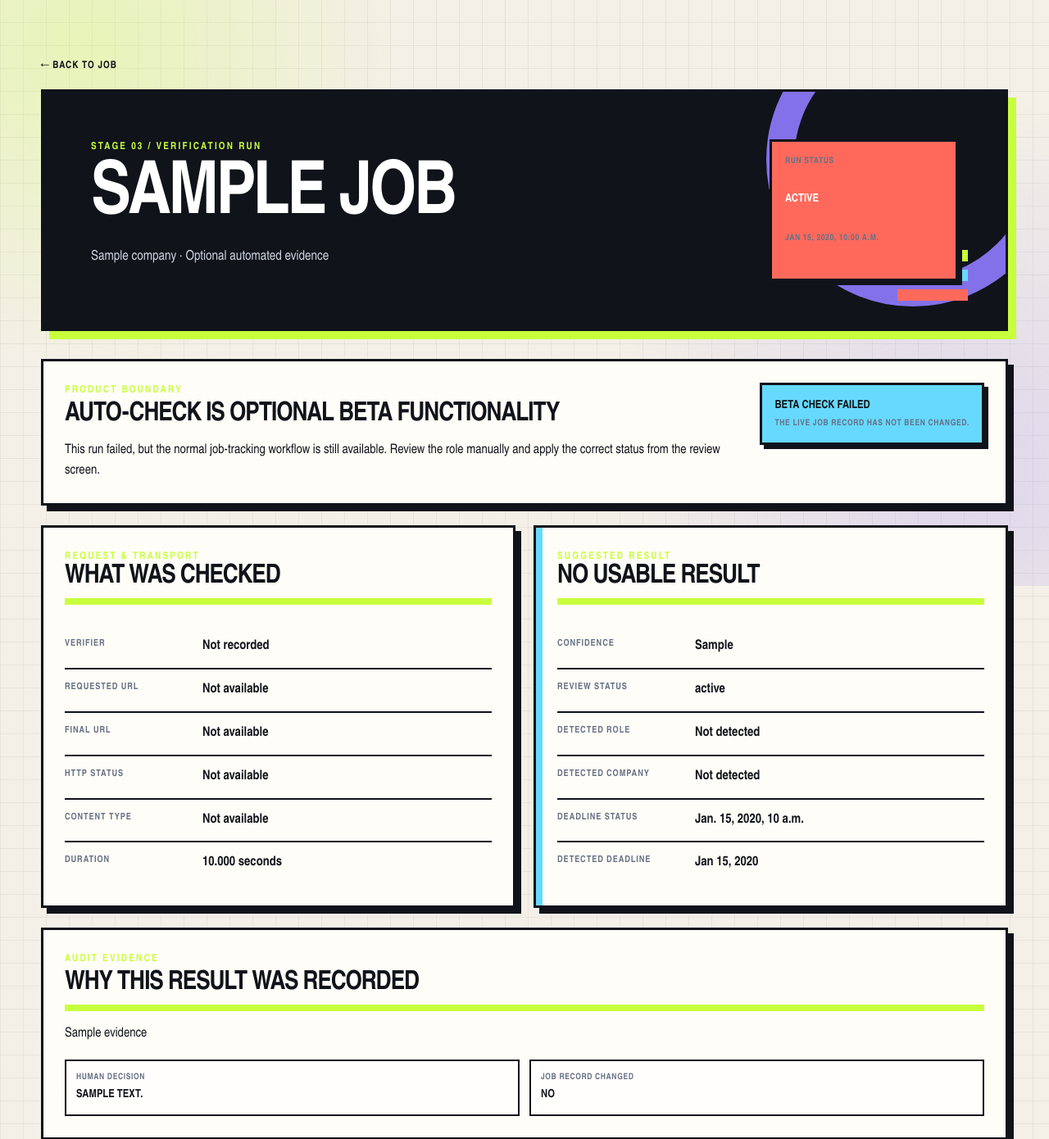
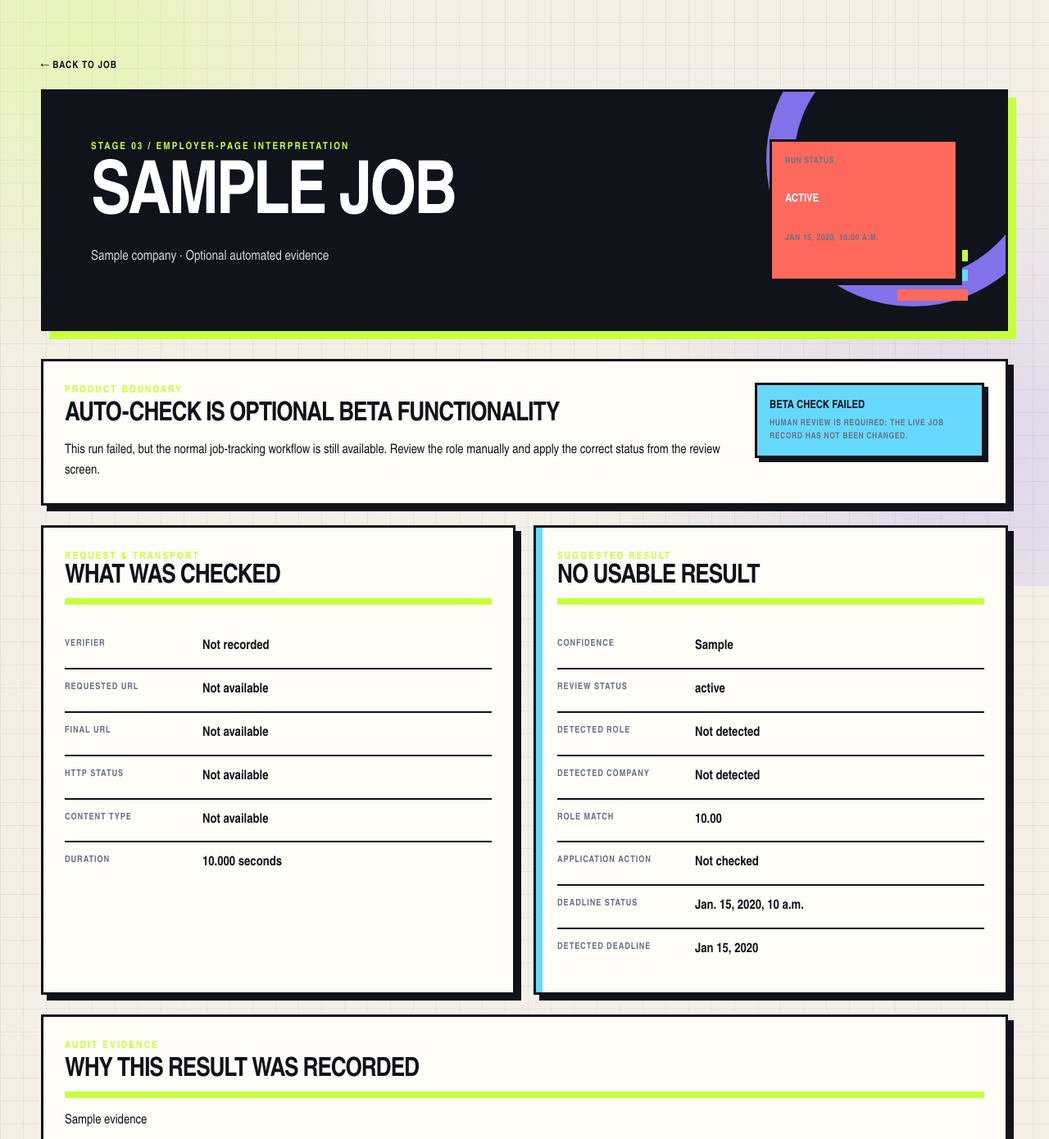
Before and after one commit to aprescod12/personal-job-finder, a Django app: template tracker/templates/tracker/verification_run_detail.html in a window 1280 px wide. Shown: the part 85-1475 px from the top of the page at 82% size. Run offline with Django 5.2, Linux system fonts and the light colour scheme; the template is opened without the code that fills it: most values are stand-ins (such as "Sample title", 1, 10 or a date in 2020); data that the repository does not hold is empty.

Commit message:
Preserve interpretation evidence labels in beta run view

```diff
--- a/tracker/templates/tracker/verification_run_detail.html
+++ b/tracker/templates/tracker/verification_run_detail.html
@@ -7,7 +7,7 @@
 
 <section class="page-heading verification-run-heading">
     <div>
-        <p class="eyebrow">STAGE 03 / VERIFICATION RUN</p>
+        <p class="eyebrow">STAGE 03 / EMPLOYER-PAGE INTERPRETATION</p>
         <h1>{{ job.title }}</h1>
         <p class="muted">{{ job.company }} · Optional automated evidence</p>
     </div>
@@ -25,14 +25,14 @@
         {% if run.status == 'failed' %}
             <p>This run failed, but the normal job-tracking workflow is still available. Review the role manually and apply the correct status from the review screen.</p>
         {% elif run.structured_evidence.interpretation_performed %}
-            <p>The page was retrieved and interpreted. Treat this as supporting evidence only; nothing changes until you review and apply the result.</p>
+            <p>The page was retrieved and interpreted using deterministic analysis. Human review is required before any result can change the live job record.</p>
         {% else %}
-            <p>This run contains limited evidence. Manual verification remains the reliable source of truth.</p>
+            <p>This run contains limited evidence. Manual verification remains the reliable source of truth and review is required before applying it.</p>
         {% endif %}
     </div>
     <div class="verification-scope-badge">
-        <strong>{% if run.status == 'failed' %}BETA CHECK FAILED{% else %}HUMAN REVIEW REQUIRED{% endif %}</strong>
-        <span>The live job record has not been changed.</span>
+        <strong>{% if run.status == 'failed' %}BETA CHECK FAILED{% else %}DETERMINISTIC ANALYSIS{% endif %}</strong>
+        <span>Human review is required; the live job record has not been changed.</span>
     </div>
 </section>
 
@@ -58,6 +58,8 @@
             <div><dt>REVIEW STATUS</dt><dd>{{ run.get_review_status_display }}</dd></div>
             <div><dt>DETECTED ROLE</dt><dd>{{ run.detected_job_title|default:"Not detected" }}</dd></div>
             <div><dt>DETECTED COMPANY</dt><dd>{{ run.detected_company|default:"Not detected" }}</dd></div>
+            <div><dt>ROLE MATCH</dt><dd>{{ run.structured_evidence.role_match_score|floatformat:2|default:"Not assessed" }}</dd></div>
+            <div><dt>APPLICATION ACTION</dt><dd>{% if run.apply_action_found is True %}Found{% elif run.apply_action_found is False %}Not found{% else %}Not checked{% endif %}</dd></div>
             <div><dt>DEADLINE STATUS</dt><dd>{{ run.get_detected_deadline_status_display }}</dd></div>
             <div><dt>DETECTED DEADLINE</dt><dd>{{ run.detected_deadline|date:"M j, Y"|default:"Not detected" }}</dd></div>
         </dl>
```
